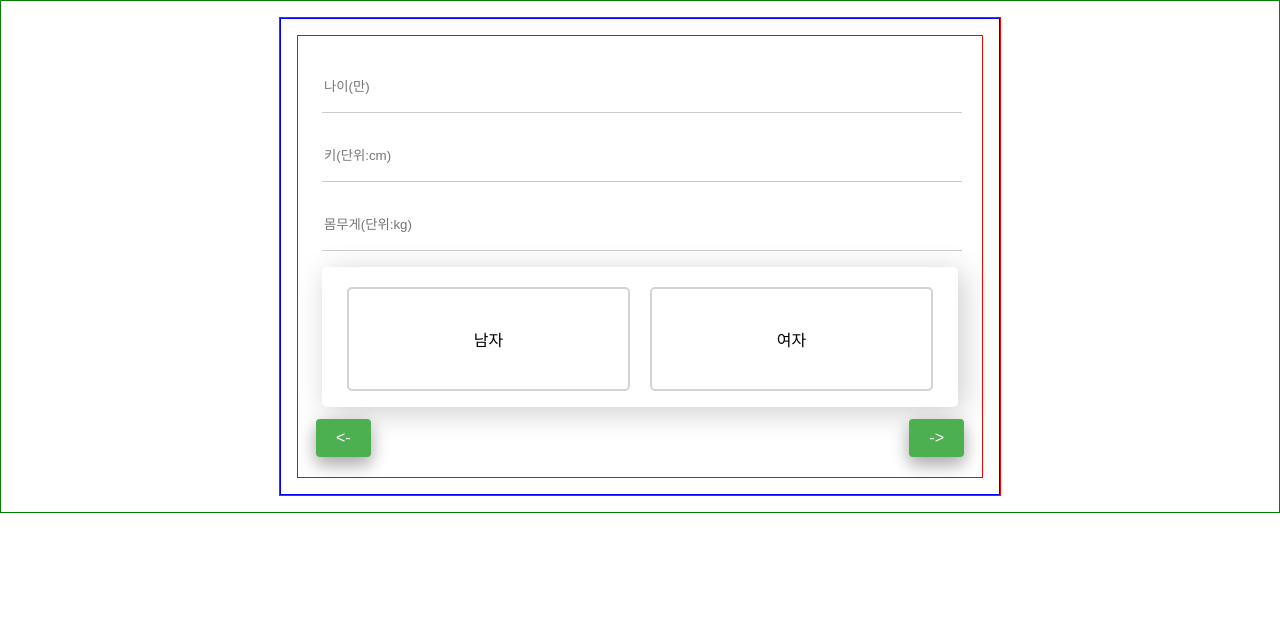
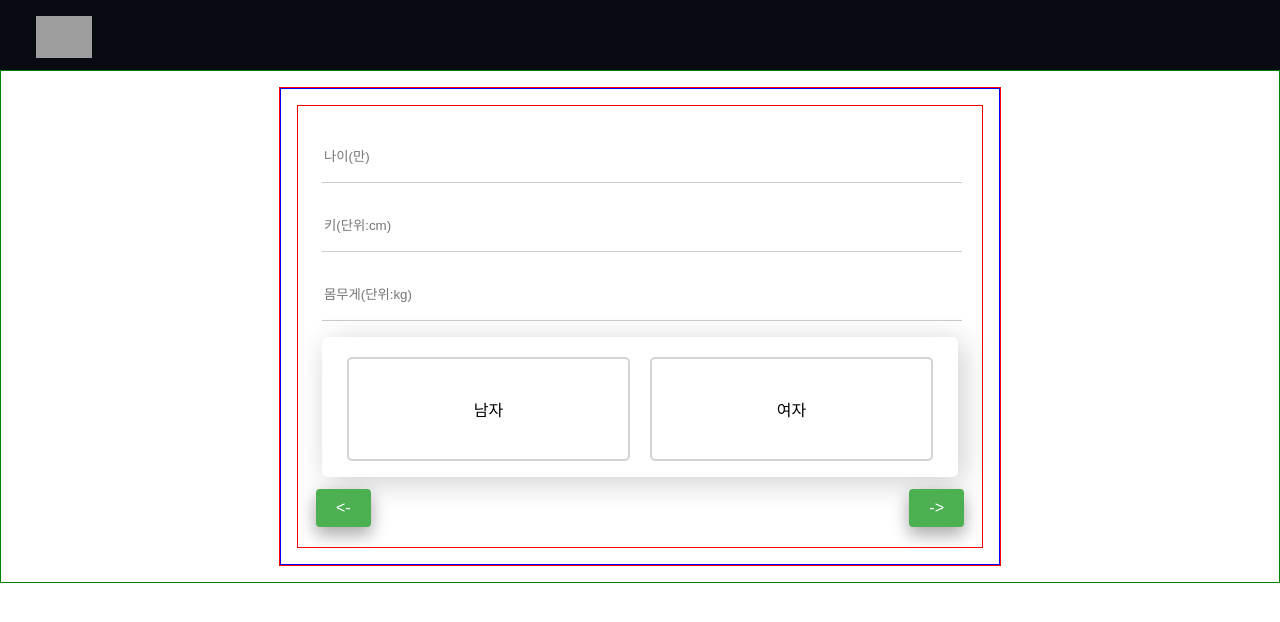
Before and after one commit to djgnfj-svg/Simple-Diet-Manager, a React (Create React App) app in the folder frontend/: page / in a window 1280 px wide. Shown: the top 622 px of the page. Built offline with nearby package versions, Linux system fonts and the light colour scheme; grey boxes are pictures that could not be loaded.

Commit message:
add navbar

```diff
--- a/frontend/src/App.js
+++ b/frontend/src/App.js
@@ -2,10 +2,13 @@ import './App.css';
 import {BrowserRouter, Routes, Route} from 'react-router-dom';
 import UserInputpage from './component/page/UserInputPage';
 import WeekDietOutputPage from './component/page/WeekDietOutputPage';
+import Navbar from './component/ui/Navbar';
 
 function App() {
   return (
     <BrowserRouter>
+      {/* TODO : navbar 만들기 */}
+      <Navbar/>
       <Routes>
         <Route path="/" element={<UserInputpage />} />
         <Route path="/diets" element={<WeekDietOutputPage/>} />
--- /dev/null
+++ b/frontend/src/component/ui/Navbar.jsx
@@ -0,0 +1,43 @@
+
+
+// navbnrar component
+import React from 'react';
+import styled from 'styled-components';
+
+const Nav = styled.nav`
+    height: 70px;
+    background: #090b13;
+    display: flex;
+    align-items: center;
+    padding: 0 36px;
+`;
+
+const Logo = styled.a`
+    width: 80px;
+    margin-top: 4px;
+    max-height: 70px;
+    font-size: 0;
+    display: inline-block;
+
+    img {
+        display: block;
+        width: 70%;
+    }
+`;
+
+
+
+function Navbar() {
+  return (
+    <Nav>
+      <Logo>
+        <a href='/'>
+        <img  src={`${process.env.PUBLIC_URL}/simple_diet.ico`} alt="Disney+" />
+        </a>
+      </Logo>
+    </Nav>
+  );
+}
+
+
+export default Navbar;
```
Also changed, not shown: 1 other file (tests, documents, lock files or other folders).
